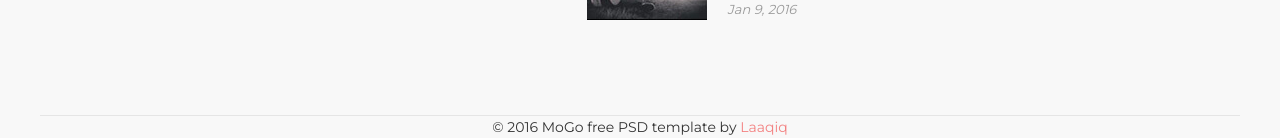
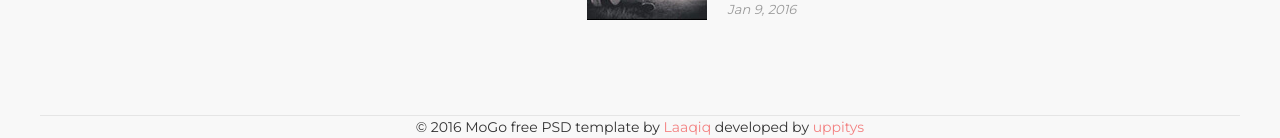
Before and after one commit to uppitys/MoGo, a plain HTML site: page index.html in a window 1280 px wide. Shown: the part 9419-9557 px from the top of the page. Drawn offline with Linux system fonts and the light colour scheme.

Commit message:
добавила копирайт

```diff
--- a/index.html
+++ b/index.html
@@ -813,6 +813,7 @@
 
                 <div class="copyright">
                     © 2016 MoGo free PSD template by <span>Laaqiq</span>
+                    developed by <span>uppitys</span>
                 </div>
 
             </div>
```
